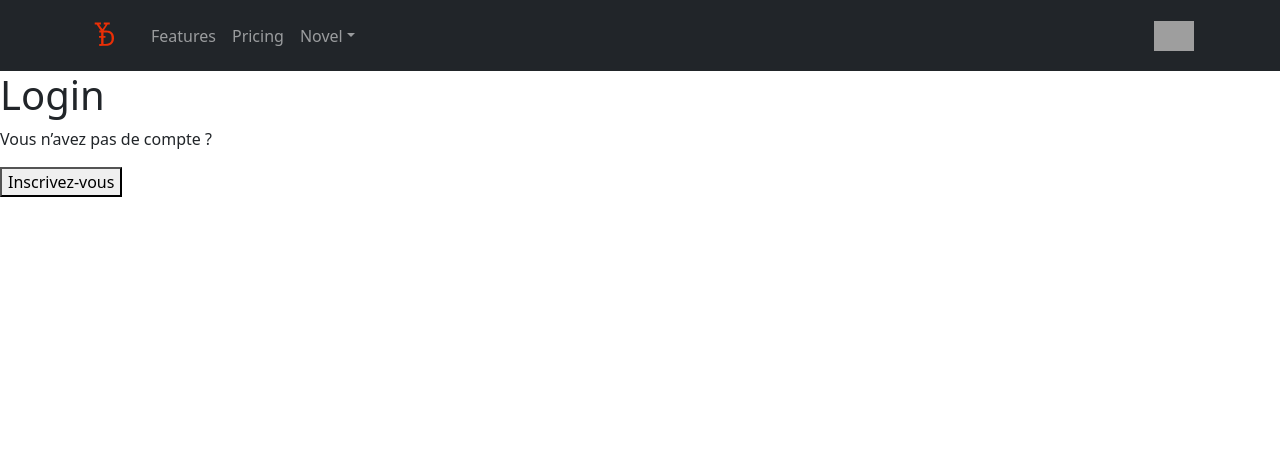
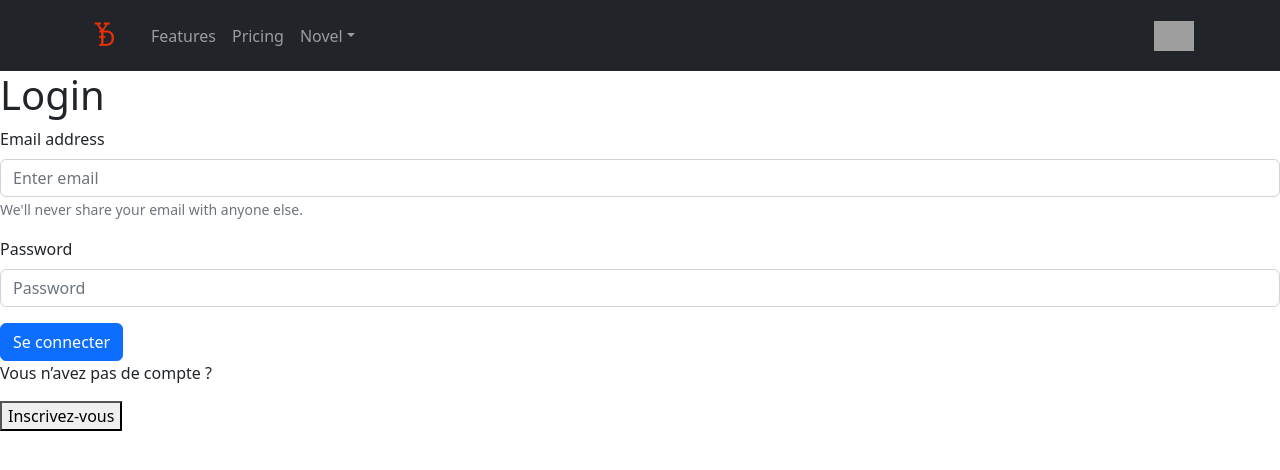
Before and after one commit to Koro0/my_books_frontend, a React (Create React App) app: page /Connexion in a window 1280 px wide. Shown: the top 470 px of the page. Built offline with nearby package versions, Linux system fonts and the light colour scheme; grey boxes are pictures that could not be loaded.

Commit message:
add form login

```diff
--- a/src/components/Connexion/Login.component.tsx
+++ b/src/components/Connexion/Login.component.tsx
@@ -1,9 +1,24 @@
-import React from 'react'
+import Button from 'react-bootstrap/Button';
+import Form from 'react-bootstrap/Form';
 
 export default function Login() {
   return (
-    <div>
+    <Form>
+      <Form.Group className="mb-3" controlId="formBasicEmail">
+        <Form.Label>Email address</Form.Label>
+        <Form.Control type="email" placeholder="Enter email" />
+        <Form.Text className="text-muted">
+          We'll never share your email with anyone else.
+        </Form.Text>
+      </Form.Group>
 
-    </div>
+      <Form.Group className="mb-3" controlId="formBasicPassword">
+        <Form.Label>Password</Form.Label>
+        <Form.Control type="password" placeholder="Password" />
+      </Form.Group>
+      <Button variant="primary" type="submit">
+        Se connecter
+      </Button>
+    </Form>
   )
 }
```
